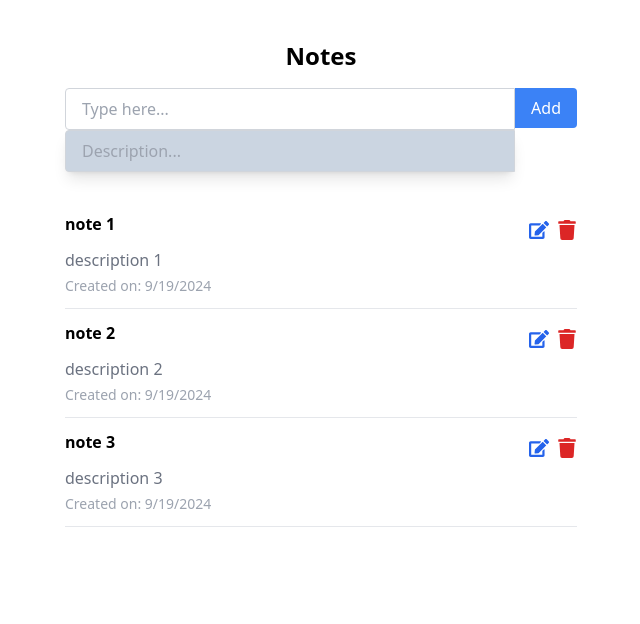
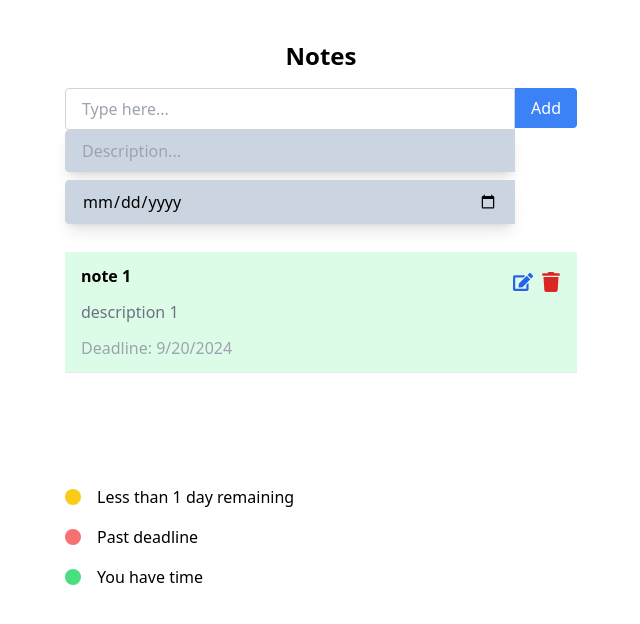
Before and after one commit to Mahradtangestani/riranotes-task, a Next.js app: page / in a window 1280 px wide. Shown: the top 624 px of the page, without its empty margins (319-959 px from the left). Built offline with nearby package versions, Linux system fonts and the light colour scheme.

Commit message:
Deadline background added

```diff
--- a/src/components/TodoApp.tsx
+++ b/src/components/TodoApp.tsx
@@ -1,24 +1,24 @@
 "use client"
 
 import { useState } from "react";
-import { FaEdit, FaTrash } from "react-icons/fa";
+import { FaEdit } from "react-icons/fa";
+import { FaTrash } from "react-icons/fa";
 import swal from 'sweetalert';
 import { useAutoAnimate } from '@formkit/auto-animate/react';
 
 const TodoApp = () => {
     const [animationParent] = useAutoAnimate();
     const [todos, setTodos] = useState([
-        { id: 1, text: "note 1", description: "description 1", date: new Date().toLocaleDateString() },
-        { id: 2, text: "note 2", description: "description 2", date: new Date().toLocaleDateString() },
-        { id: 3, text: "note 3", description: "description 3", date: new Date().toLocaleDateString() },
+        { id: 1, text: "note 1", description: "description 1", createdAt: new Date(), deadline: new Date(Date.now() + 86400000) }, // Example deadline: 1 day from now
     ]);
 
     const [inputText, setInputText] = useState("");
     const [inputDescription, setInputDescription] = useState("");
+    const [inputDeadline, setInputDeadline] = useState<string>("");
     const [editMode, setEditMode] = useState<number | null>(null);
     const [editedText, setEditedText] = useState("");
     const [editedDescription, setEditedDescription] = useState("");
-    const [draggedItemId, setDraggedItemId] = useState<number | null>(null);
+    const [editedDeadline, setEditedDeadline] = useState<string>("");
 
     // Add Todo
     function AddTodo() {
@@ -37,18 +37,20 @@ const TodoApp = () => {
                 id: todos.length + 1,
                 text: inputText,
                 description: inputDescription,
-                date: new Date().toLocaleDateString(),
+                createdAt: new Date(),
+                deadline: new Date(inputDeadline),
             };
             setTodos([...todos, newTodo]);
             setInputText("");
             setInputDescription("");
+            setInputDeadline("");
         }
     }
 
     // Delete Todo
     function DeleteTodo(id: number) {
-        const updateTodo = todos.filter(todo => todo.id !== id);
-        setTodos(updateTodo);
+        const updatedTodos = todos.filter(todo => todo.id !== id);
+        setTodos(updatedTodos);
     }
 
     // Edit Todo
@@ -58,13 +60,14 @@ const TodoApp = () => {
         if (todoToEdit) {
             setEditedText(todoToEdit.text);
             setEditedDescription(todoToEdit.description);
+            setEditedDeadline(todoToEdit.deadline.toISOString().split('T')[0]);
         }
     }
 
     // Save Edited Todo
     function SaveEditedTodo() {
         const updatedTodos = todos.map(todo =>
-            todo.id === editMode ? { ...todo, text: editedText, description: editedDescription } : todo
+            todo.id === editMode ? { ...todo, text: editedText, description: editedDescription, deadline: new Date(editedDeadline) } : todo
         );
         setTodos(updatedTodos);
         swal({
@@ -75,29 +78,39 @@ const TodoApp = () => {
         setEditMode(null);
     }
 
-    // Handle Drag Start
-    function handleDragStart(id: number) {
-        setDraggedItemId(id);
+    // Function to determine background color based on deadline
+    function getBackgroundColor(todo) {
+        const currentTime = new Date().getTime();
+        const deadlineTime = new Date(todo.deadline).getTime();
+        const timeDifference = deadlineTime - currentTime;
+
+        if (timeDifference < 0) {
+            return "bg-red-100"; // Past deadline
+        } else if (timeDifference < 86400000) { // Less than 1 day remaining
+            return "bg-yellow-100";
+        } else {
+            return "bg-green-100";
+        }
     }
 
-    // Handle Drag Over
-    function handleDragOver(event: React.DragEvent<HTMLLIElement>) {
-        event.preventDefault();
+    // Drag and Drop Handlers
+    function handleDragStart(e: React.DragEvent<HTMLLIElement>, index: number) {
+        e.dataTransfer.setData('text/plain', index.toString());
     }
 
-    // Handle Drop
-    function handleDrop(id: number) {
-        if (draggedItemId === null) return;
+    function handleDrop(e: React.DragEvent<HTMLLIElement>, index: number) {
+        e.preventDefault();
+        const draggedIndex = parseInt(e.dataTransfer.getData('text/plain'), 10);
+        if (draggedIndex === index) return;
 
-        const draggedIndex = todos.findIndex(todo => todo.id === draggedItemId);
-        const targetIndex = todos.findIndex(todo => todo.id === id);
+        const reorderedTodos = [...todos];
+        const [movedTodo] = reorderedTodos.splice(draggedIndex, 1);
+        reorderedTodos.splice(index, 0, movedTodo);
+        setTodos(reorderedTodos);
+    }
 
-        const updatedTodos = [...todos];
-        const [draggedItem] = updatedTodos.splice(draggedIndex, 1);
-        updatedTodos.splice(targetIndex, 0, draggedItem);
-
-        setTodos(updatedTodos);
-        setDraggedItemId(null);
+    function handleDragOver(e: React.DragEvent<HTMLLIElement>) {
+        e.preventDefault();
     }
 
     return (
@@ -119,6 +132,12 @@ const TodoApp = () => {
                         placeholder="Description..."
                         className="w-full border border-gray-300 px-4 py-2 rounded-l bg-slate-300 shadow-lg"
                     />
+                    <input
+                        value={inputDeadline}
+                        onChange={(e) => setInputDeadline(e.target.value)}
+                        type="date"
+                        className="w-full border border-gray-300 px-4 py-2 rounded-l bg-slate-300 shadow-lg mt-2"
+                    />
                 </div>
                 <button
                     type="submit"
@@ -129,14 +148,14 @@ const TodoApp = () => {
                 </button>
             </div>
             <ul className="mt-7" ref={animationParent}>
-                {todos.map((todo) => (
+                {todos.map((todo, index) => (
                     <li
                         key={todo.id}
-                        className="flex flex-col border-b py-3 cursor-grab"
+                        className={`flex flex-col border-b py-3 p-4 ${getBackgroundColor(todo)}`}
                         draggable
-                        onDragStart={() => handleDragStart(todo.id)}
+                        onDragStart={(e) => handleDragStart(e, index)}
                         onDragOver={handleDragOver}
-                        onDrop={() => handleDrop(todo.id)}
+                        onDrop={(e) => handleDrop(e, index)}
                     >
                         {editMode === todo.id ? (
                             <div className="flex justify-between">
@@ -155,6 +174,12 @@ const TodoApp = () => {
                                         placeholder="Description..."
                                         className="w-full border border-gray-300 px-4 py-2 mb-2 rounded-l bg-slate-300 shadow-lg"
                                     />
+                                    <input
+                                        value={editedDeadline}
+                                        onChange={(e) => setEditedDeadline(e.target.value)}
+                                        type="date"
+                                        className="w-full border border-gray-300 px-4 py-2 mb-2 rounded-l bg-slate-300 shadow-lg"
+                                    />
                                 </div>
                                 <button
                                     className="bg-green-500 text-white h-10 px-4 py-2 rounded-r"
@@ -168,7 +193,7 @@ const TodoApp = () => {
                                 <div className="flex flex-col">
                                     <span className="font-bold">{todo.text}</span>
                                     <span className="text-gray-500 mt-3">{todo.description}</span>
-                                    <span className="text-gray-400 mt-1 text-sm">Created on: {todo.date}</span>
+                                    <span className="text-gray-400 mt-3">Deadline: {new Date(todo.deadline).toLocaleDateString()}</span>
                                 </div>
                                 <div className="flex gap-x-2 mt-2">
                                     <FaEdit
@@ -187,6 +212,25 @@ const TodoApp = () => {
                     </li>
                 ))}
             </ul>
+
+            {/* Description colors */}
+            <div className="mt-28 flex flex-col gap-4">
+                <div className="flex items-center gap-x-4">
+                    <div className="h-4 w-4 rounded-full bg-yellow-400">
+                    </div>
+                    <p>Less than 1 day remaining</p>
+                </div>
+                <div className="flex items-center gap-x-4">
+                    <div className="h-4 w-4 rounded-full bg-red-400">
+                    </div>
+                    <p>Past deadline</p>
+                </div>
+                <div className="flex items-center gap-x-4">
+                    <div className="h-4 w-4 rounded-full bg-green-400">
+                    </div>
+                    <p>You have time</p>
+                </div>
+            </div>
         </div>
     );
 };
```
